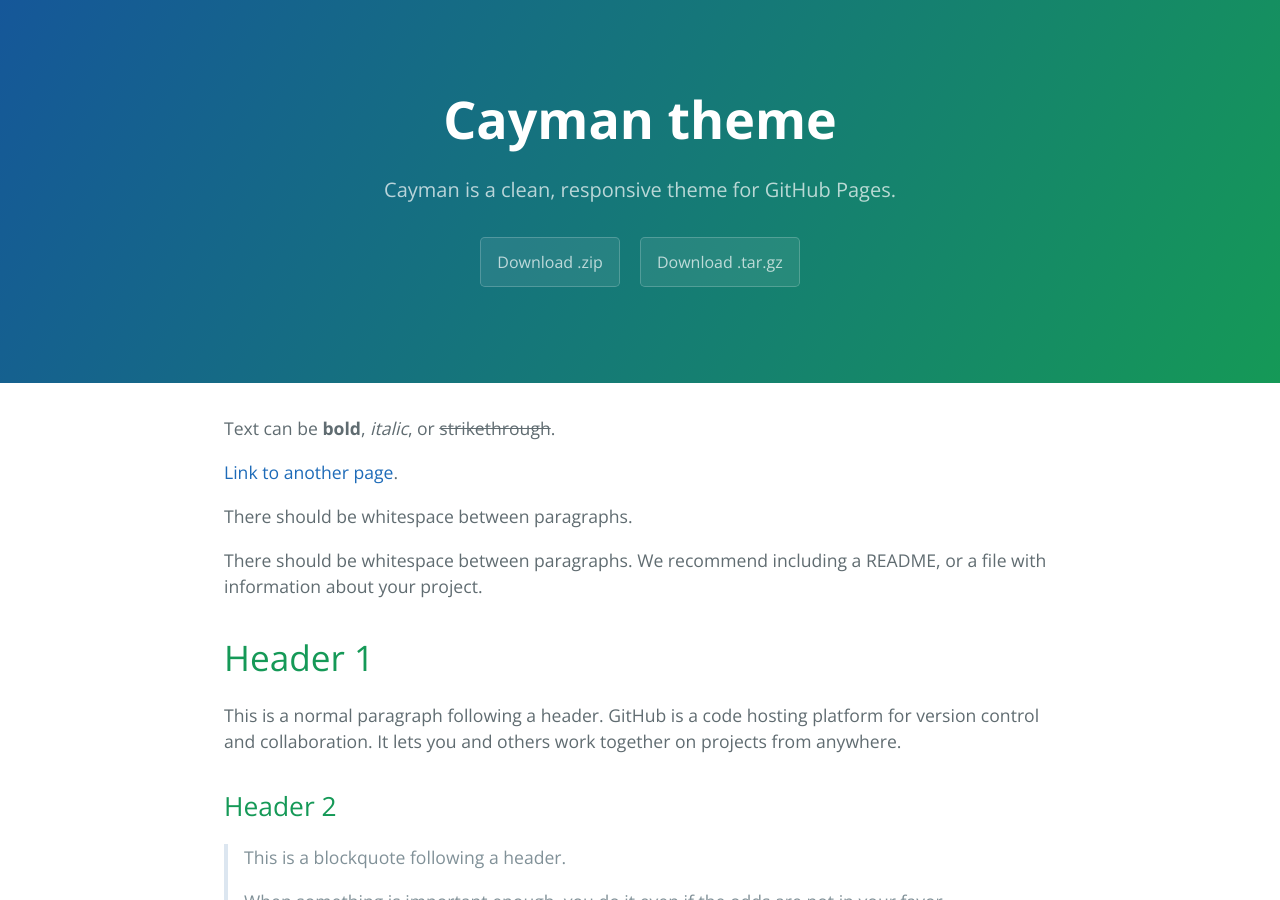
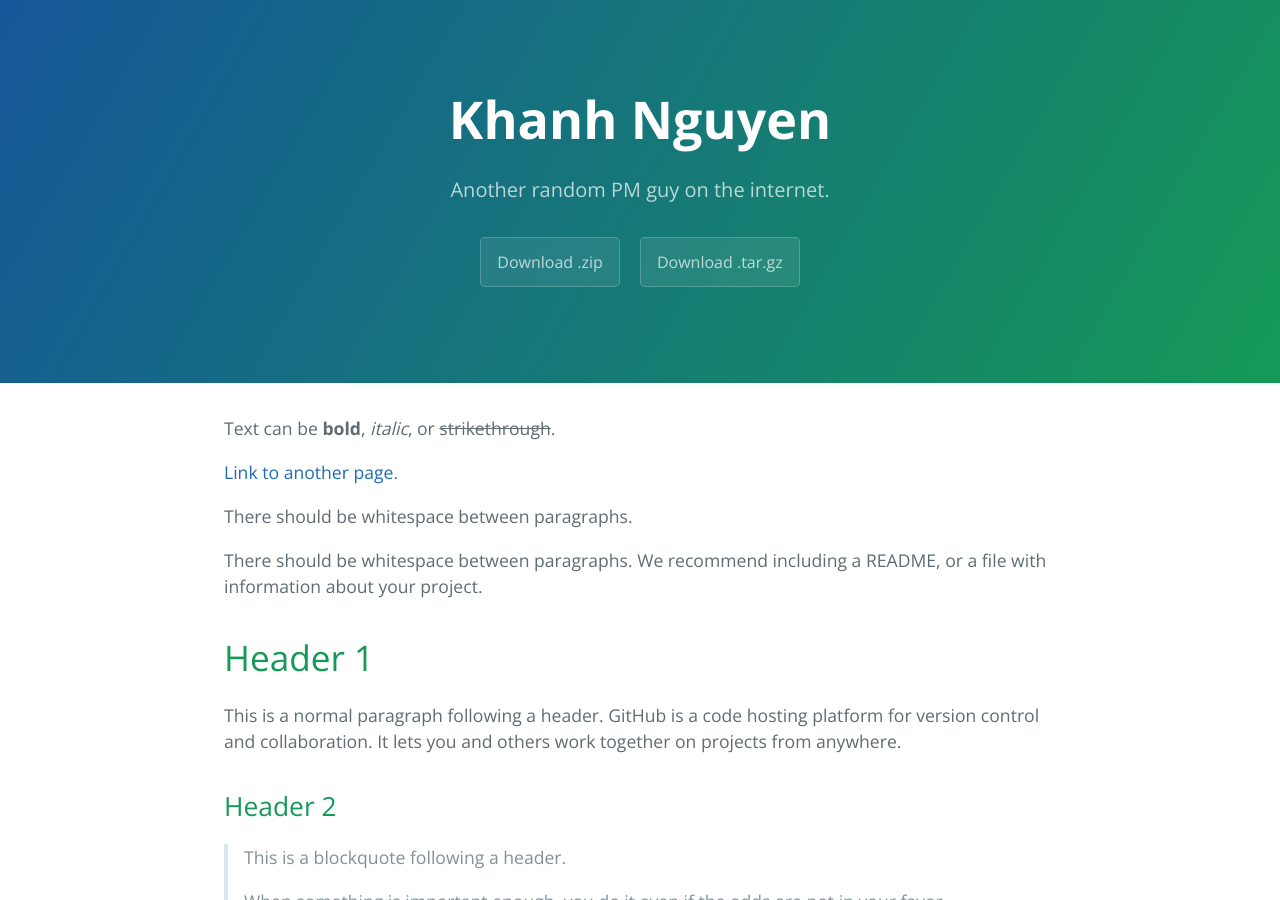
Before and after one commit to khanhng1895/khanhng1895.github.io, a Jekyll site: the page built from index.md, in a window 1280 px wide and 900 px high. Built offline with Jekyll 4.4.1, drawn with Linux system fonts in a browser that asks for light colours.

Commit message:
Update _config.yml

```diff
--- a/_config.yml
+++ b/_config.yml
@@ -1,5 +1,5 @@
-title: Cayman theme
-description: Cayman is a clean, responsive theme for GitHub Pages.
+title: Khanh Nguyen
+description: Another random PM guy on the internet.
 show_downloads: true
 google_analytics:
 theme: jekyll-theme-cayman
```
